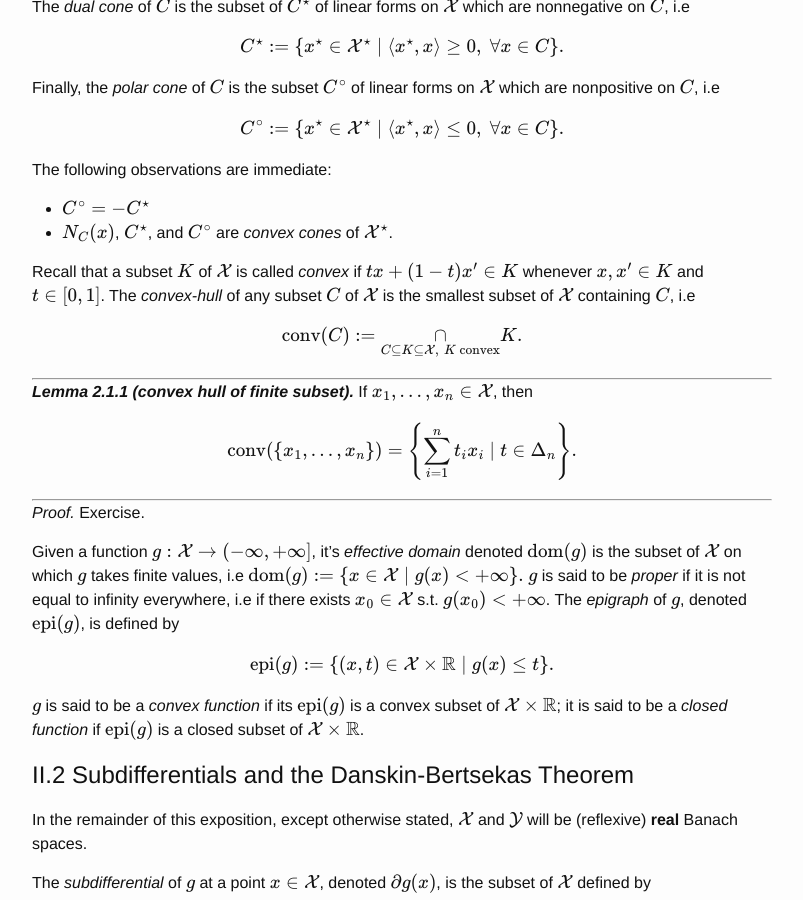
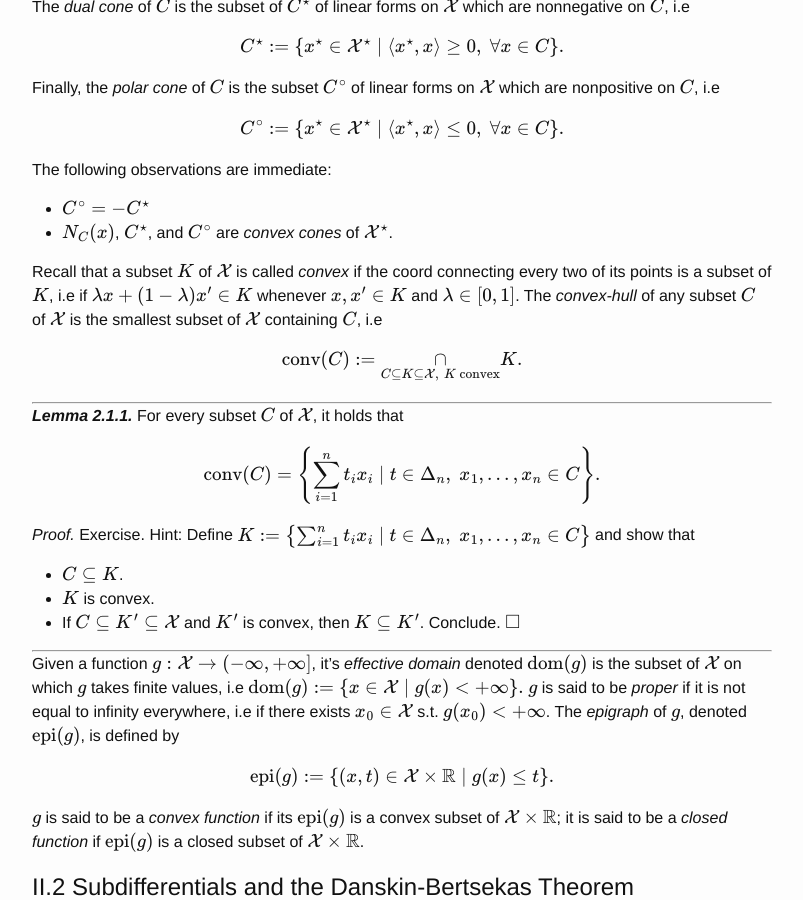
Before and after one commit to dohmatob/dohmatob.github.io, a Jekyll site: the page built from _posts/2019-10-31-duality.md, in a window 1280 px wide and 900 px high, scrolled down 3429 px. Shown: the whole window, without its empty margins (238-1041 px from the left). Built offline with Jekyll 4.4.1, drawn with Linux system fonts in a browser that asks for light colours; formulas are drawn with MathJax 3; comment, search, counter and statistics services are not loaded; some of the changed text lies outside the part shown.

Commit message:
provinding theorems and their proof within the same box / frame + other fixups

```diff
--- a/_posts/2019-10-31-duality.md
+++ b/_posts/2019-10-31-duality.md
@@ -187,7 +187,7 @@ The following observations are immediate:
 - $C^\circ = -C^\star$
 - $N_C(x)$, $C^\star$, and $C^\circ$ are *convex cones* of $\Xstar$.
 
-Recall that a subset $K$ of $\X$ is called *convex* if $tx + (1-t)x' \in K$ whenever $x,x' \in K$ and $t \in [0, 1]$.
+Recall that a subset $K$ of $\X$ is called *convex* if the coord connecting every two of its points is a subset of $K$, i.e if $\lambda x + (1-\lambda)x' \in K$ whenever $x,x' \in K$ and $\lambda \in [0, 1]$.
 The *convex-hull* of any subset $C$ of $\X$ is the smallest subset of $\X$ containing $C$, i.e
 
 $$
@@ -195,14 +195,20 @@ $$
 $$
 
 ---
-***Lemma 2.1.1 (convex hull of finite subset).*** If $$x_1,\ldots,x_n \in \X$$, then
+***Lemma 2.1.1.*** For every subset $C$ of $\X$, it holds that
 
-$$\conv(\{x_1,\ldots,x_n\})=\left\{\sum_{i=1}^nt_ix_i \mid t \in \Delta_n\right\}.
+$$
+\conv(C)=\left\{\sum_{i=1}^nt_i x_i \mid t \in \Delta_n,\;x_1,\ldots,x_n \in C\right\}.
 $$
 
+*Proof.* Exercise. Hint: Define $$K := \left\{\sum_{i=1}^nt_i x_i \mid t \in \Delta_n,\;x_1,\ldots,x_n \in C\right\}$$ and show that
+
+- $C \subseteq K$.
+- $K$ is convex.
+- If $C \subseteq K' \subseteq \X$ and $K'$ is convex, then $K \subseteq K'$.
+Conclude. $\qed$
+
 ---
-
-*Proof.* Exercise.
 
 Given a function $g: \X \rightarrow (-\infty, +\infty]$, it's *effective domain* denoted $\dom(g)$ is the subset of $\X$ on which $g$ takes finite values, i.e $$\dom(g) := \{x \in \X \mid g(x) < +\infty\}.$$ $g$ is said to be *proper* if it is not equal to infinity everywhere, i.e if there exists $x_0 \in \X$ s.t. $g(x_0) < +\infty$. The *epigraph* of $g$, denoted $\epi(g)$,
 is defined by
@@ -251,13 +257,13 @@ $$
 x \in \opt(g) \iff 0 \in \partial g(x).
 $$
 
----
-
 *Proof.* By direct computation, we get
 
 $$
 x \in \opt(g) \iff g(x') \ge g(x)\; \forall x' \in \X \iff g(x') \ge g(x) + \langle 0,x'-x\rangle\; \forall x' \in \X \iff 0 \in \partial g(x).\;\qed
 $$
+
+---
 
 ---
 ***Lemma 2.2.2 (subadditivity of subdifferential).***
@@ -269,8 +275,6 @@ $$
 
 *where $$\partial g_1(x) + \partial g_2(x) :=\{v_1 + v_2 \mid (v_1,v_2) \in \partial g_1(x) \times \partial g_2(x)\}$$
 is the Minkowski sum of the sets $\partial g_1(x)$ and $\partial g_2(x)$.*
-
----
 
 *Proof.*
 Let $x \in \X$ and $v \in \partial g_1(x) + \partial g_2(x)$.
@@ -287,6 +291,8 @@ $$
 Adding both inequalities yields: $(g_1 + g_2)(x') \ge (g_1 + g_2)(x) + \langle v_1 + v_2,x'-x\rangle$,
 and so $v_1 + v_2 \in \partial (g_1 + g_2)(x)$. $\qed$
 
+---
+
 The converse of the set inclusion is not true in general. However, under further conditions, it is.
 
 ---
@@ -298,9 +304,9 @@ $$
 \partial g_1(x) + \partial g_2(x) = \partial (g_1 + g_2)(x).
 $$
 
+*Proof.** Exercise.
+
 ---
-
-*Proof.** Exercise.
 
 ---
 ***Lemma 2.2.4 (subdifferential of composition).***
@@ -316,8 +322,6 @@ $$
 \partial g(x) = \Astar \partial f(Ax) := \{\Astar v \mid v \in \partial f(Ax)\}.
 $$
 
----
-
 *Proof.*
 Let $v \in \Astar\partial f(Ax)$. Then $\exists u \in \partial f(Ax) \st v = \Astar u$. Now, for any $x' \in \X$, one has
 
@@ -332,13 +336,15 @@ where the first inequality is because $u \in \partial f(Ax)$, the second equalit
 The second part of the lemma is not that easy to prove...
 
 ---
+
+---
 ***Lemma 2.2.5 (subdifferential of indicator funciton).***
 *Let $C$ be a subset of $\X$. Then the subdifferential of the indicator function $\chi_C$
 at the point $x \in \X$ is the normal cone $N_C(x)$.*
 
+*Proof.* Direct computation.
+
 ---
-
-*Proof.* Direct computation.
 
 We are now *en route* for more fun stuff.
 
@@ -370,8 +376,9 @@ $$
 
 *where $$C_y := C \cap \opt(\Phi(\cdot,y)) := \{x \in C \mid \Phi(x, y) = f(y)\}$$.*
 
+*Proof.* Classical result.
+
 ---
-*Proof.* Classical result.
 
 Using the above theorem, one can easily establish the following lemma.
 
@@ -385,11 +392,11 @@ $$
 \partial \max(f_1,\ldots,f_n)(y) = \conv(\cup_{i=1}^n \partial f_i(y)).
 $$
 
----
-
 *Proof.* Let $f := \max(f_1,\ldots,f_n)$. Define $\Phi:\mathbb R^n \times \Y \rightarrow (-\infty, +\infty]$
 by $\Phi(x,y):=\sum_{i=1}^n x_i f_i(y)$ and note that $f(y) = \sup_{x \in \Delta_n}\Phi(x, y)$ for every $y \in \Y$.
 Also note that $\partial_y \Phi(x, y) = \sum_{i=1}^nx_i\partial f(y)$. Now invoke Theorem 2.2.2 and conclude. $\qed$
+
+---
 
 **Exercise 2.3.1.** Show that the subdifferential of the norm $$\|\cdot\|$$ on a Banach space $\X$ is given by
 
@@ -430,8 +437,6 @@ The following is a generalization of the well-known *Hoelder's inequality*.
 
 - *(b)* $\xstar \in \partial g(x)$.
 
----
-
 *Proof.* The first part follows directly from the definition of $\gstar(\xstar)$ as the supremum over
 $x$ of $\langle \xstar,x\rangle - g(x)$. Under the assumption that $(x,\xstar) \in \dom(g) \times \Xstar$, we have
 
@@ -444,13 +449,13 @@ $$
 $$
 
 ---
+
+---
 ***Lemma 2.4.2 (Fenchel conjugate of indicator function).***
 Let $C$ be a subset of $\X$. Then the Fenchel conjugate of the indicator function $\chi_C$ is the support function of $C$,
 that is $\chi_C^\star = \sigma_C$.
 
 Moreover, if $C$ is a cone, then $\chi_C^\star = \chi_{C^\circ}$.
-
----
 
 *Proof.* Indeed, for every $\xstar \in \X$, one has
 
@@ -467,6 +472,8 @@ $$
 
 Therefore $\chi_C^\star = \chi_{C^\circ}$ as claimed. $\qed$
 
+---
+
 #### II.4.1 -- Infimal convolutions and decomposition theorem
 Given functions $g_1,\ldots,g_k:\X \rightarrow (-\infty, +\infty]$, their *infimal convolution* is the function
 $\Box_{i=1}^k g_i :\X \rightarrow (-\infty, +\infty]$ defined by
@@ -482,8 +489,6 @@ Let $g_1,\ldots,g_k:\X \rightarrow (-\infty, +\infty]$. Then
 $$
 (\Box_{i=1}^k g_i)^\star = \sum_{i=1}^k \gstar_i.
 $$
-
----
 
 *Proof.*
 Let $ g:=\Box_{i=1}^k g_i$. For every $\xstar \in \Xstar$, one computes
@@ -506,15 +511,17 @@ where
 - *(d)* is just substituting the constraint $x=\sum_i x_i$ to get $\langle \xstar,x\rangle = \langle \xstar,\sum_i x_i\rangle$. After this substitution, the variable $x$ doesn't play a role anymore in the maximization, and so can be deleted.
 - *(e)* is because $\langle \xstar,\sum_i x_i\rangle - \sum_i g_i(x_i) = \sum_i \langle \xstar,x_i\rangle - \sum_i g_i(x_i)=\sum_i\langle \xstar,x_i\rangle - g_i(x_i)$.
 - *(f)* is an application of Exercise 1.2.2.
-- *(\*)* is because $g_i^*(x) := \sup_{x_i \in \X}\langle \xstar,x_i\rangle - g_i(x_i)$ by definition.
+- *(\*)* is because $g_i^*(x) := \sup_{x_i \in \X}\langle \xstar,x_i\rangle - g_i(x_i)$ by definition. $\qed$
+
+---
 
 ---
 ***Lemma 2.4.4 (Convexity of inf-convolution of convex functions).***
 If $g_1,\ldots,g_k:\X \rightarrow (-\infty, +\infty]$ are convex, then so is their inf-convolution $\Box_{i=1}^k g_i$.
 
+*Proof.* See <a href="https://math.stackexchange.com/a/1598296/168758">https://math.stackexchange.com/a/1598296/168758</a>.
+
 ---
-
-*Proof.* See <a href="https://math.stackexchange.com/a/1598296/168758">https://math.stackexchange.com/a/1598296/168758</a>.
 
 **Exercise 2.4.2.** Show that he Fenchel conjugate of the (multivariate) Huber function $h:\mathbb R^n \rightarrow \mathbb R$, defined by
 
```
Also changed, not shown: other parts of _posts/2019-10-31-duality.md (+1 -1 lines).
